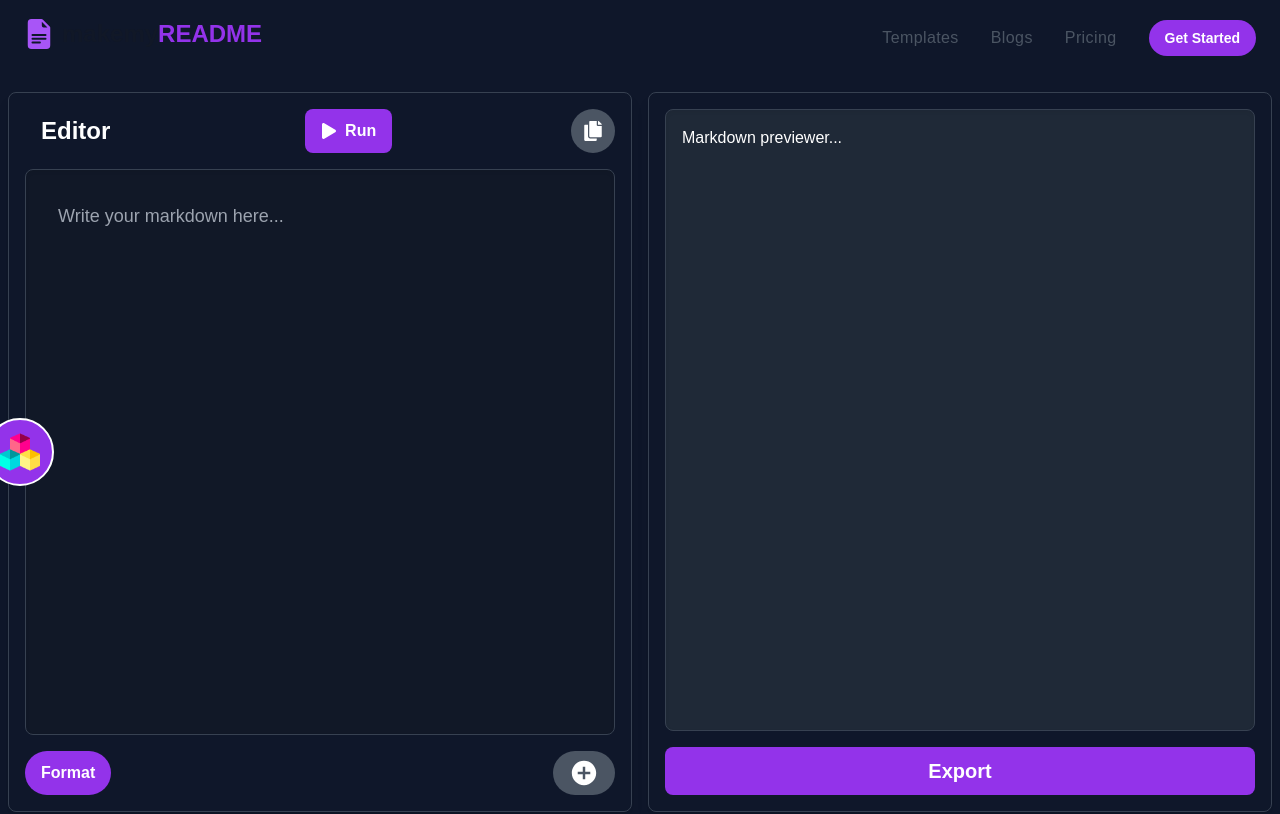
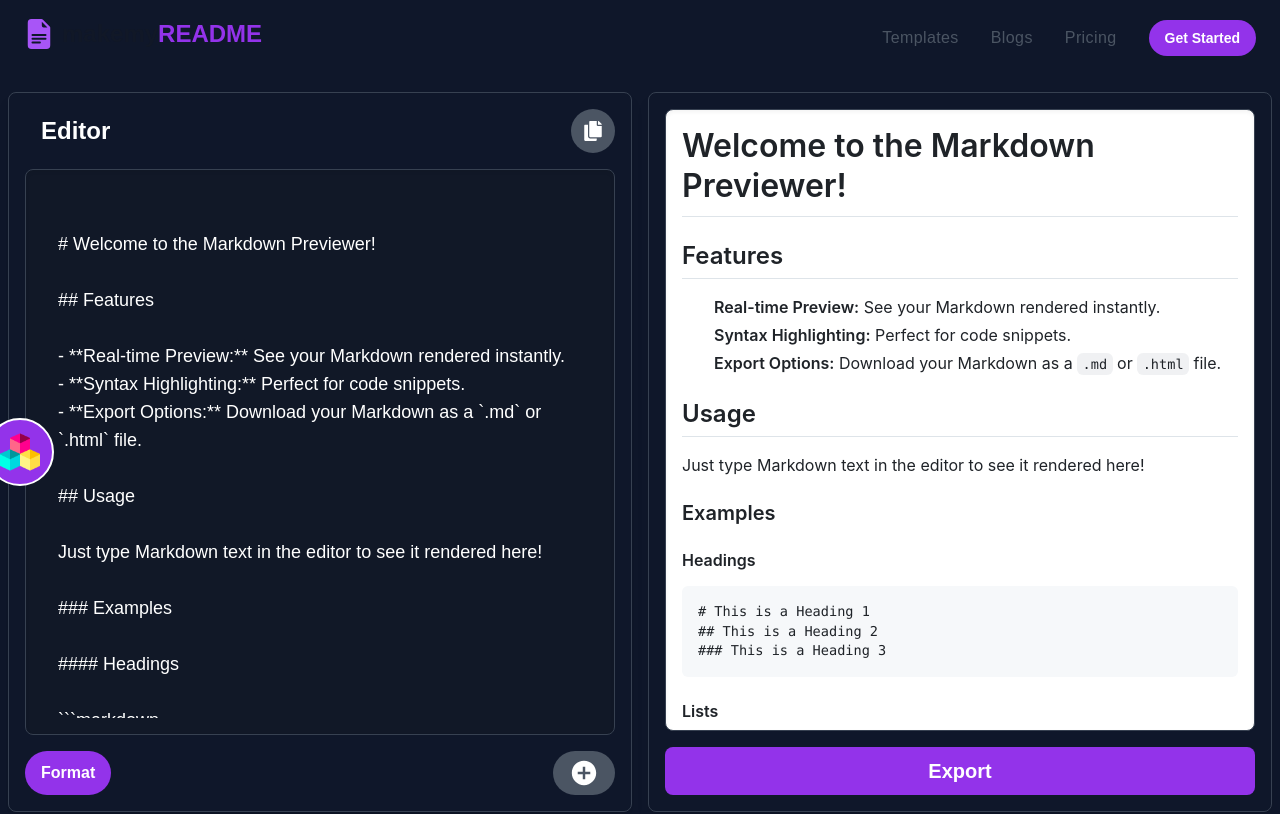
Before and after one commit to ayush844/makemyreadme, a Next.js app: page /editor in a window 1280 px wide. Shown: the top 814 px of the page. Built offline with nearby package versions, Linux system fonts and the light colour scheme.

Commit message:
add logic for markdown previewer

```diff
--- a/app/editor/page.jsx
+++ b/app/editor/page.jsx
@@ -1,52 +1,112 @@
-'use client'
-
-import React, { useState } from 'react'
-
-import ComponentsModal from '@/components/ComponentsModal'
-import ReadmeEditor from '@/components/ReadmeEditor'
-import Image from 'next/image'
-import MarkdownPreviewer from '@/components/MarkdownPreviewer'
-import { Container } from '@/components/Container'
+"use client";
+import React, { useState } from "react";
+import ComponentsModal from "@/components/ComponentsModal";
+import ReadmeEditor from "@/components/ReadmeEditor";
+import Image from "next/image";
+import MarkdownPreviewer from "@/components/MarkdownPreviewer";
 
 const Editor = () => {
+	const [markdown, setMarkdown] = useState(`
+# Welcome to the Markdown Previewer!
 
-  const [modal, setModal] = useState(false);
+## Features
 
-  const toggleModal = () => {
-    setModal(modal => !modal);
-  };
+- **Real-time Preview:** See your Markdown rendered instantly.
+- **Syntax Highlighting:** Perfect for code snippets.
+- **Export Options:** Download your Markdown as a \`.md\` or \`.html\` file.
 
-  if(modal) {
-    document.body.classList.add('overflow-y-hidden')
-  } else {
-    document.body.classList.remove('overflow-y-hidden')
-  }
+## Usage
 
+Just type Markdown text in the editor to see it rendered here!
 
-  return (
-    <div className='min-h-[90vh] w-screen lg:flex items-center justify-center relative py-6 hidden'>
-      <button onClick={toggleModal} className="bg-primary border-white border-2 py-3 px-3  transition-all w-fit flex items-center justify-center gap-4  hover:scale-105 left-5 z-30 rounded-full absolute top-[50%] transform -translate-x-1/2 -translate-y-1/2 ">
-        <Image src={'/images/cubes.png'} width={40} height={40} alt='blocks' />
-        {/* <span className='text-black font-bold text-xl'>{modal ? "Hide Components":"Add Components"}</span> */}
-      </button>
+### Examples
 
-      {
-        modal && (
-          <>
-          <div  onClick={toggleModal} className=" z-10 fixed top-0 left-0 right-0 bottom-0 w-screen h-screen bg-[rgba(3,4,8,0.51)]"></div>
-          <ComponentsModal />
+#### Headings
 
-          </>
+\`\`\`markdown
+# This is a Heading 1
+## This is a Heading 2
+### This is a Heading 3
+\`\`\`
 
-        )
-      }
-      <div className="grid grid-cols-12 w-screen container mx-auto">
-        <ReadmeEditor />
-        <MarkdownPreviewer />
-      </div>
+#### Lists
 
-    </div>
-  )
+1. First item
+2. Second item
+3. Third item
+
+- Unordered list item 1
+- Unordered list item 2
+- Unordered list item 3
+
+#### Links
+
+[Visit GitHub](https://github.com)
+
+#### Images
+
+![Sample Image](https://via.placeholder.com/150)
+
+#### Code
+
+\`\`\`javascript
+// JavaScript example
+function greet() {
+  console.log("Hello, World!");
 }
+\`\`\`
 
-export default Editor
+#### Blockquotes
+
+> "Markdown is amazing!" - Some Developer
+
+#### Tables
+
+| Feature       | Description                       |
+| ------------- | --------------------------------- |
+| Real-time     | Instant feedback                  |
+| Easy to read  | Markdown is simple and readable   |
+| Customizable  | Supports various custom elements  |
+
+Happy writing in Markdown!
+  `);
+	const [modal, setModal] = useState(false);
+
+	const toggleModal = () => {
+		setModal((modal) => !modal);
+	};
+
+	if (modal) {
+		document.body.classList.add("overflow-y-hidden");
+	} else {
+		document.body.classList.remove("overflow-y-hidden");
+	}
+
+	return (
+		<div className="min-h-[90vh] w-screen lg:flex items-center justify-center relative py-6 hidden">
+			<button
+				onClick={toggleModal}
+				className="bg-primary border-white border-2 py-3 px-3  transition-all w-fit flex items-center justify-center gap-4  hover:scale-105 left-5 z-30 rounded-full absolute top-[50%] transform -translate-x-1/2 -translate-y-1/2 "
+			>
+				<Image src={"/images/cubes.png"} width={40} height={40} alt="blocks" />
+				{/* <span className='text-black font-bold text-xl'>{modal ? "Hide Components":"Add Components"}</span> */}
+			</button>
+
+			{modal && (
+				<>
+					<div
+						onClick={toggleModal}
+						className=" z-10 fixed top-0 left-0 right-0 bottom-0 w-screen h-screen bg-[rgba(3,4,8,0.51)]"
+					></div>
+					<ComponentsModal />
+				</>
+			)}
+			<div className="grid grid-cols-12 w-screen container mx-auto">
+				<ReadmeEditor setMarkdown={setMarkdown} markdown={markdown} />
+				<MarkdownPreviewer markdown={markdown} />
+			</div>
+		</div>
+	);
+};
+
+export default Editor;
--- a/components/MarkdownPreviewer.jsx
+++ b/components/MarkdownPreviewer.jsx
@@ -1,27 +1,38 @@
-"use client";
-import React, { useState } from "react";
+import React from "react";
+import { marked } from "marked";
+import DOMPurify from "dompurify";
+import "github-markdown-css";
 
-const MarkdownPreviewer = () => {
-	const [markdown, setMarkdown] = useState("Markdown previewer...");
+const MarkdownPreviewer = ({ markdown }) => {
+	marked.setOptions({
+		breaks: true,
+		gfm: true,
+	});
 
-	const renderMarkdown = (text) => {
-		return text.split("\n").map((str, index) => (
-			<span key={index}>
-				{str}
-				<br />
-			</span>
-		));
+	const html = marked(markdown || "");
+	const cleanHtml = DOMPurify.sanitize(html);
+
+	const exportMarkdown = () => {
+		const blob = new Blob([markdown], { type: "text/markdown" });
+		const link = document.createElement("a");
+		link.href = URL.createObjectURL(blob);
+		link.download = "markdown-preview.md";
+		link.click();
 	};
 
 	return (
 		<div
-			className={`col-span-6 h-[90vh] flex flex-col max-w-full p-4 rounded-lg shadow-lg bg-[#0f172a] border border-gray-700 mx-2`}
+			className={`col-span-6 max-h-[90vh] flex flex-col max-w-full p-4 rounded-lg shadow-lg bg-[#0f172a] border border-gray-700 mx-2`}
 		>
-			<div className="p-4 border border-gray-700 rounded-lg shadow-inner flex-grow overflow-auto bg-gray-800 text-white">
-				{renderMarkdown(markdown)}
-			</div>
+			<div
+				className="markdown-body p-4 border border-gray-700 rounded-lg shadow-inner flex-grow overflow-auto bg-gray-800 text-white"
+				dangerouslySetInnerHTML={{ __html: cleanHtml }}
+			></div>
 
-			<button className="w-full h-12 mt-4 rounded-lg bg-[#9333EA] hover:bg-purple-600 transition duration-300 text-xl font-semibold text-white">
+			<button
+				onClick={exportMarkdown}
+				className="w-full min-h-12 mt-4 rounded-lg bg-[#9333EA] hover:bg-purple-600 transition duration-300 text-xl font-semibold text-white"
+			>
 				Export
 			</button>
 		</div>
--- a/components/ReadmeEditor.jsx
+++ b/components/ReadmeEditor.jsx
@@ -1,18 +1,18 @@
 import React from "react";
-import { FaCopy, FaPlay } from "react-icons/fa";
+import { FaCopy } from "react-icons/fa";
 import { IoMdAddCircle } from "react-icons/io";
 
-export default function Editor() {
+export default function Editor({ markdown, setMarkdown }) {
 	return (
 		<div className="col-span-6 h-[90vh] flex flex-col max-w-full p-4 bg-[#0f172a] text-white border border-gray-700 rounded-lg shadow-lg mx-2">
 			<div className="flex justify-between items-center mb-4">
 				<div className="flex items-center h-11 px-4">
 					<span className="text-2xl font-semibold">Editor</span>
 				</div>
-				<button className="flex items-center justify-center h-11 px-4 rounded-lg bg-[#9333EA] hover:bg-purple-600 transition duration-300 transform hover:scale-105 active:scale-95 gap-2">
+				{/* <button className="flex items-center justify-center h-11 px-4 rounded-lg bg-[#9333EA] hover:bg-purple-600 transition duration-300 transform hover:scale-105 active:scale-95 gap-2">
 					<FaPlay className="text-white" />
 					<span className="text-md font-semibold">Run</span>
-				</button>
+				</button> */}
 				<button
 					className="flex items-center justify-center h-11 w-11 rounded-full bg-gray-600 hover:bg-gray-500 transition duration-300 transform hover:scale-105 active:scale-95"
 					aria-label="copy"
@@ -24,7 +24,9 @@
 			<div className="flex-grow flex flex-col border border-gray-700 rounded-lg overflow-hidden bg-gray-900 p-4 shadow-inner">
 				<textarea
 					className="w-full h-full p-4 bg-transparent text-white text-lg outline-none resize-none rounded-md placeholder-gray-400"
-					placeholder="Write your markdown here..."
+					placeholder="Write your README here..."
+					value={markdown}
+					onChange={(e) => setMarkdown(e.target.value)}
 				></textarea>
 			</div>
 
--- a/components/TemplatePreview.jsx
+++ b/components/TemplatePreview.jsx
@@ -1,6 +1,7 @@
 import Link from "next/link";
 import React from "react";
-import { FaPlus, FaTag } from "react-icons/fa";
+import { FaTag } from "react-icons/fa";
+import { LuFilePlus2 } from "react-icons/lu";
 
 const TemplatePreview = ({ imgSrc }) => {
 	return (
@@ -16,8 +17,8 @@
 
 					{/* Dark overlay with icon that appears on hover */}
 					<div className="absolute inset-0 flex items-center justify-center bg-black bg-opacity-50 opacity-0 transition-opacity duration-300 group-hover:opacity-100">
-						<span className="text-white text-4xl md:text-5xl font-bold group-hover:scale-110 group-hover:-rotate-90 transition-transform duration-500 ease-in-out">
-							<FaPlus className="text-white text-4xl md:text-5xl transform scale-105 transition-transform duration-200 ease-in-out" />
+						<span className="text-white text-4xl md:text-5xl font-bold group-hover:scale-110  transition-transform duration-500 ease-in-out">
+							<LuFilePlus2 className="text-white text-4xl md:text-5xl transform scale-105 transition-transform duration-200 ease-in-out" />
 						</span>
 					</div>
 
--- a/package.json
+++ b/package.json
@@ -9,6 +9,9 @@
     "lint": "next lint"
   },
   "dependencies": {
+    "dompurify": "^3.2.0",
+    "github-markdown-css": "^5.7.0",
+    "marked": "^15.0.0",
     "mongoose": "^8.8.0",
     "next": "15.0.2",
     "nodemailer": "^6.9.16",
```
Also changed, not shown: 1 other file (tests, documents, lock files or other folders).
